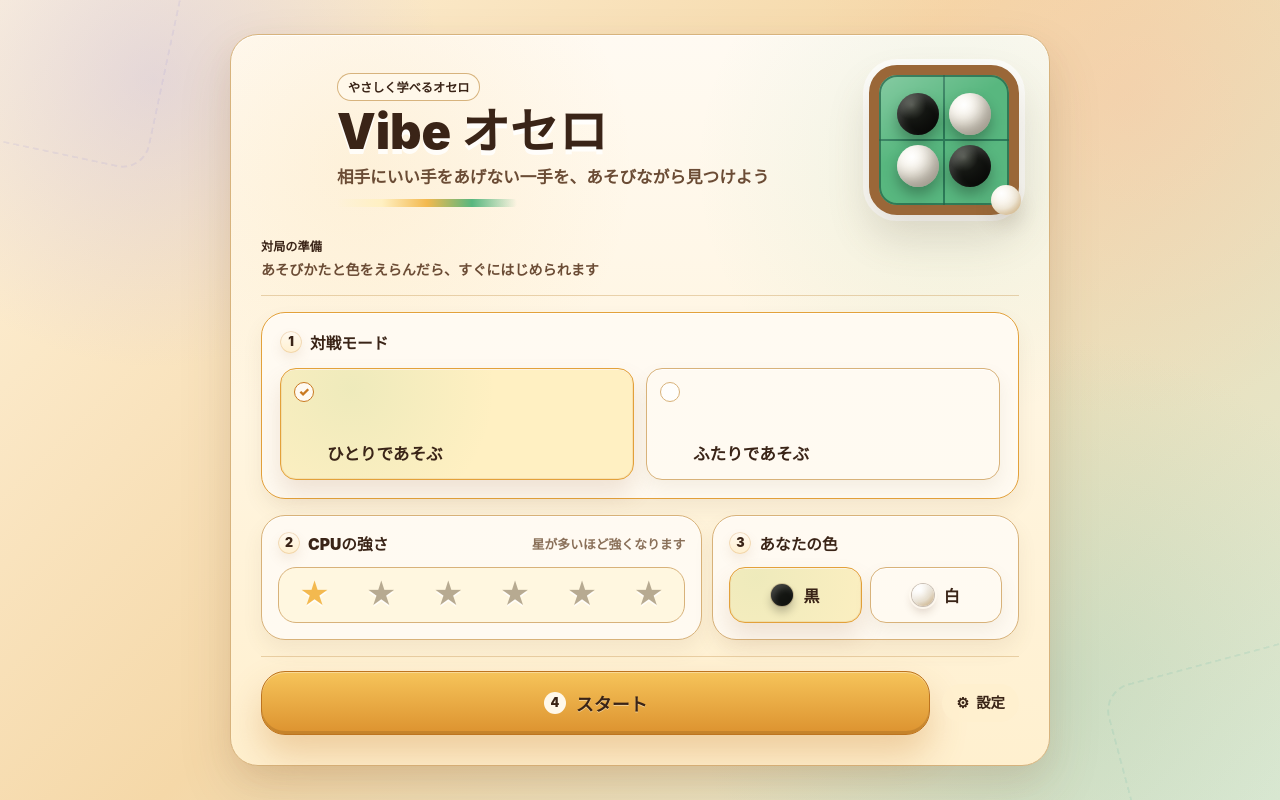
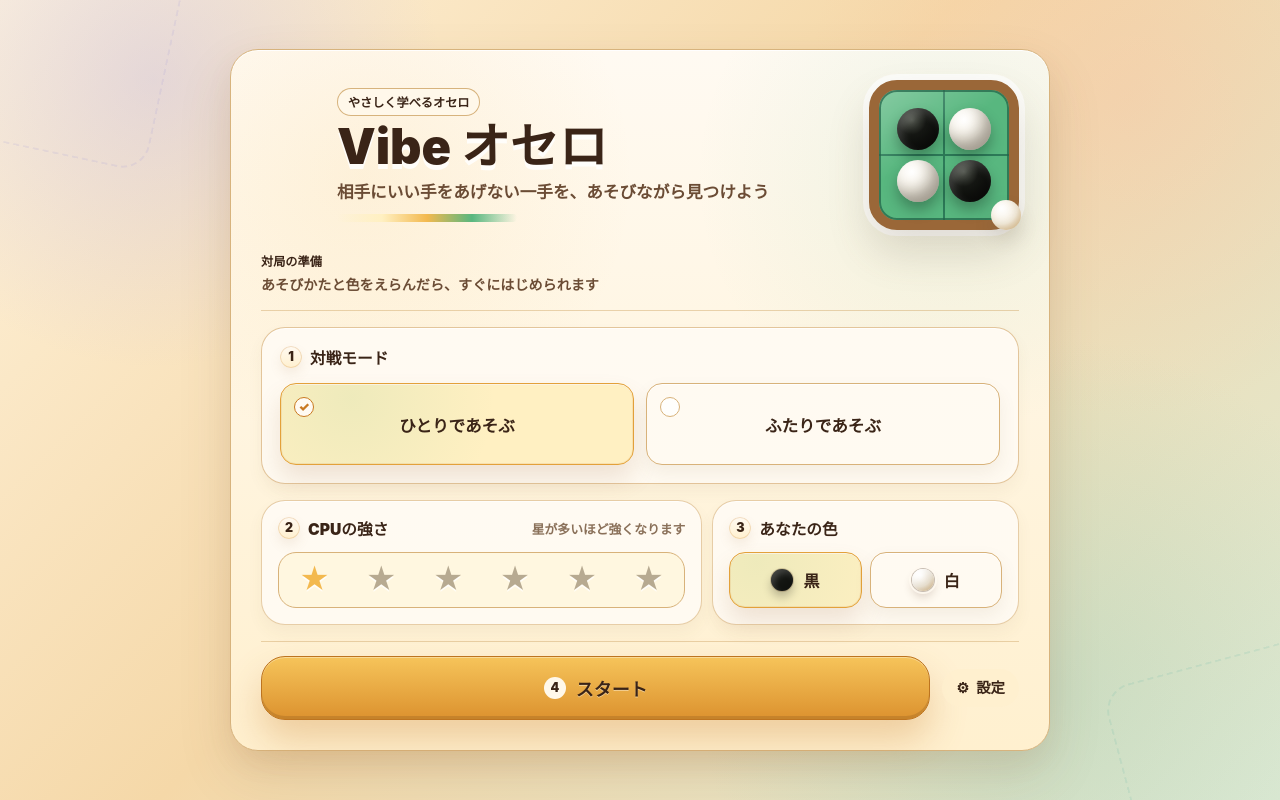
Before and after one commit to westzaki/vibe-othello, a React (Vite) app: page / in a window 1280 px wide. Built offline with nearby package versions, Linux system fonts and the light colour scheme.

Commit message:
style(start): polish menu spacing

```diff
--- a/src/styles/screens/start.css
+++ b/src/styles/screens/start.css
@@ -233,7 +233,7 @@
 .start-panel__section {
   display: grid;
   gap: 12px;
-  border: 1px solid var(--color-control-border);
+  border: 1px solid color-mix(in srgb, var(--color-control-border) 62%, transparent);
   border-radius: var(--radius-lg);
   padding: clamp(12px, 2vw, 16px);
   background:
@@ -241,12 +241,12 @@
     var(--color-control-bg);
   box-shadow:
     inset 0 1px 0 rgba(255, 255, 255, 0.8),
-    0 10px 20px rgba(118, 86, 55, 0.08);
+    0 8px 16px rgba(118, 86, 55, 0.055);
   text-align: left;
 }
 
 .start-panel__header + .start-panel__section {
-  border-color: var(--color-selected-border);
+  border-color: color-mix(in srgb, var(--color-control-border) 72%, transparent);
 }
 
 .start-panel__section--mode {
@@ -362,13 +362,13 @@
 .mode-selector__button {
   position: relative;
   display: grid;
-  align-items: end;
-  justify-items: start;
+  align-items: center;
+  justify-items: center;
   gap: 8px;
-  min-height: clamp(86px, 13vw, 112px);
-  padding: 14px 14px 14px 46px;
+  min-height: clamp(68px, 8vw, 82px);
+  padding: 16px 18px 14px;
   font-size: clamp(0.94rem, 3.4vw, 1.04rem);
-  text-align: left;
+  text-align: center;
 }
 
 .mode-selector__button > span {
@@ -648,7 +648,7 @@
   }
 
   .mode-selector__button {
-    min-height: 72px;
+    min-height: 60px;
   }
 
   .start-panel__action {
```
